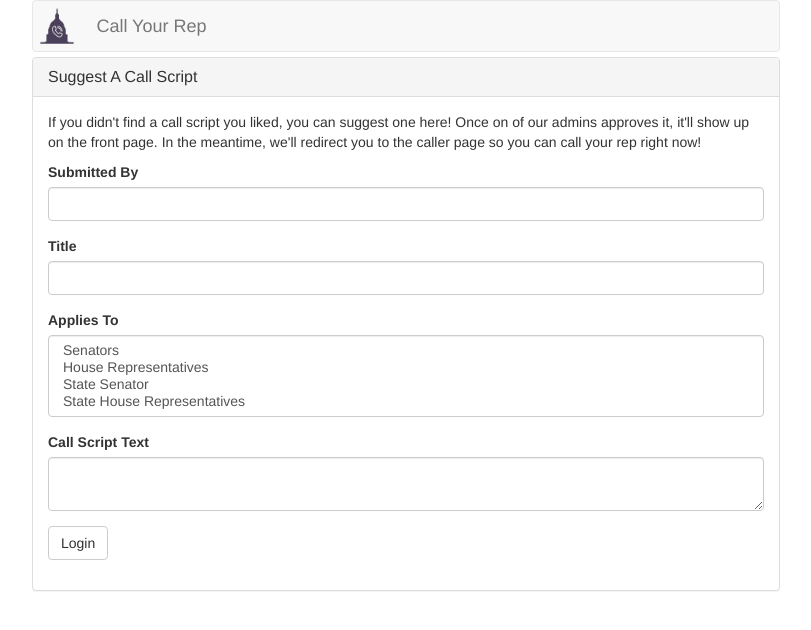
After one commit to jbreams/callyourrep, a Flask app: template callyourrep/templates/suggest.html in a window 1280 px wide. The commit adds this page. Shown: the top 630 px of the page, without its empty margins (234-1045 px from the left). Run offline with Flask 2, Linux system fonts and the light colour scheme; the template is opened without the code that fills it, so the values that code supplies are empty; parts of the project's set-up code (start-up, migrations or seed data) failed here and were passed over; some libraries are stand-ins or nearby versions.

Commit message:
Add suggestion page

```diff
--- a/callyourrep/templates/manage.html
+++ b/callyourrep/templates/manage.html
@@ -97,6 +97,8 @@
                   <select multiple="multiple" class="form-control" name="appliesTo">
                     <option value="sen">Senators</option>
                     <option value="rep">House Representatives</option>
+                    <option value="stateSen">State Senator</option>
+                    <option value="stateRep">State House Representatives</option>
                   </select>
                 </div>
                 <div class="form-group">
--- /dev/null
+++ b/callyourrep/templates/suggest.html
@@ -0,0 +1,156 @@
+<!DOCTYPE html>
+<html lang="en">
+  <head>
+    <meta charset="utf-8">
+    <meta http-equiv="X-UA-Compatible" content="IE=edge">
+    <meta name="viewport" content="width=device-width, initial-scale=1">
+    <link rel="shortcut icon" type="image/png" href="/static/favicon.png"/>
+    <!-- The above 3 meta tags *must* come first in the head; any other head content must come *after* these tags -->
+    <title>Call Your Rep!</title>
+
+    <!-- Bootstrap -->
+    <!-- Latest compiled and minified CSS -->
+    <link rel="stylesheet"
+        href="https://maxcdn.bootstrapcdn.com/bootstrap/3.3.7/css/bootstrap.min.css"
+        integrity="sha384-BVYiiSIFeK1dGmJRAkycuHAHRg32OmUcww7on3RYdg4Va+PmSTsz/K68vbdEjh4u"
+        crossorigin="anonymous">
+
+    <link rel="stylesheet" href="/static/main.css">
+
+    <!-- HTML5 shim and Respond.js for IE8 support of HTML5 elements and media queries -->
+    <!-- WARNING: Respond.js doesn't work if you view the page via file:// -->
+    <!--[if lt IE 9]>
+      <script src="https://oss.maxcdn.com/html5shiv/3.7.3/html5shiv.min.js"></script>
+      <script src="https://oss.maxcdn.com/respond/1.4.2/respond.min.js"></script>
+    <![endif]-->
+    <script
+        src="https://cdnjs.cloudflare.com/ajax/libs/handlebars.js/4.0.6/handlebars.min.js"></script>
+
+    <script src='https://www.google.com/recaptcha/api.js'></script>
+  </head>
+  <body>
+    <div class="content-wrapper cyr-grid cyr-col">
+      <div class="navbar navbar-default cyr-navbar cyr-row">
+        <div class="navbar-header">
+          <span class="navbar-brand">
+            <img src="/static/favicon.png">
+          </span>
+          <span class="navbar-brand navbar-collapse">
+            Call Your Rep
+          </span>
+        </div>
+        <span class="cyr-flex"></span>
+      </div>
+      <div class="cyr-col">
+        <div class="panel panel-default">
+          <div class="panel-heading">
+            <h3 class="panel-title">Suggest A Call Script</h3>
+          </div>
+          <div class="panel-body">
+            <p>If you didn't find a call script you liked, you can suggest one here! Once on of our
+            admins approves it, it'll show up on the front page. In the meantime, we'll redirect you
+            to the caller page so you can call your rep right now!</p>
+            <form action="#" id="suggestForm">
+                <div class="form-group">
+                  <label for="submittedBy">
+                    Submitted By
+                  </label>
+                  <input class="form-control" type="text" name="submittedBy">
+                </div>
+                <div class="form-group">
+                  <label for="title">Title</label>
+                  <input class="form-control" type="text" name="title">
+                </div>
+                <div class="form-group">
+                  <label for="appliesTo">
+                    Applies To
+                  </label>
+                  <select multiple="multiple" class="form-control" name="appliesTo">
+                    <option value="sen">Senators</option>
+                    <option value="rep">House Representatives</option>
+                    <option value="stateSen">State Senator</option>
+                    <option value="stateRep">State House Representatives</option>
+                  </select>
+                </div>
+                <div class="form-group">
+                  <label for="text">
+                    Call Script Text
+                  </label>
+                  <textarea class="form-control" name="text"></textarea>
+                </div>
+                <div class="form-group">
+                  <div class="g-recaptcha cyr-right" data-sitekey="%% googleRecaptchaKey %%"></div>
+                </div>
+                <div class="form-group">
+                  <button type="submit" class="btn btn-default" name="signup">Login</button>
+                </div>
+            </form>
+          </div>
+        </div>
+      </div>
+    </div>
+  </body>
+  <script id="alert-template" type="text/x-handlebars-template">
+    <div class="alert alert-{{type}} alert-dismissible fade in" role="alert">
+      <button type="button" class="close" data-dismiss="alert" aria-label="Close">
+          <span aria-hidden="true">&times;</span>
+      </button>
+          {{{content}}}
+    </div>
+  </script>
+  <!-- jQuery (necessary for Bootstrap's JavaScript plugins) -->
+  <script src="https://ajax.googleapis.com/ajax/libs/jquery/1.12.4/jquery.min.js"></script>
+  <!-- Include all compiled plugins (below), or include individual files as needed -->
+  <!-- Latest compiled and minified JavaScript -->
+  <script src="https://maxcdn.bootstrapcdn.com/bootstrap/3.3.7/js/bootstrap.min.js"
+      integrity="sha384-Tc5IQib027qvyjSMfHjOMaLkfuWVxZxUPnCJA7l2mCWNIpG9mGCD8wGNIcPD7Txa"
+      crossorigin="anonymous"></script>
+  <script>
+    var campaignId = "%% campaignId %%";
+    var phoneNumber = "%% phoneNumber %%";
+
+    var alertTemplate = Handlebars.compile($("#alert-template").html());
+    var showAlert = function(type, content, parentElem) {
+      var newAlert = $(alertTemplate({type: type, content: content}));
+      parentElem(newAlert);
+      return newAlert;
+    };
+
+    var suggestForm = $("#suggestForm");
+    suggestForm.submit(function(ev) {
+      ev.preventDefault();
+
+      var dict = {
+        'text': suggestForm.find('textarea[name="text"]').val(),
+        'appliesTo': suggestForm.find('select[name="appliesTo"]').val(),
+        'g-recaptcha-response': suggestForm.find('textarea[name="g-recaptcha-response"]').val(),
+        'title': suggestForm.find('input[name="title"]').val(),
+        'submittedBy': suggestForm.find('input[name="submittedBy"]').val(),
+        'campaign': campaignId,
+        'phoneNumber': phoneNumber,
+      };
+
+      $.ajax({
+        'url': '/api/suggestCallScript',
+        'method': 'POST',
+        'data': JSON.stringify(dict),
+        'contentType': "application/json; charset=utf-8",
+        'dataType': "json",
+      }).done(function(data) {
+        if (data['status'] != 'OK') {
+          showAlert('danger', data['error_message'], function(elem) { suggestForm.after(elem) });
+        }
+      });
+
+    });
+  </script>
+  <script>
+    (function(i,s,o,g,r,a,m){i['GoogleAnalyticsObject']=r;i[r]=i[r]||function(){
+    (i[r].q=i[r].q||[]).push(arguments)},i[r].l=1*new Date();a=s.createElement(o),
+    m=s.getElementsByTagName(o)[0];a.async=1;a.src=g;m.parentNode.insertBefore(a,m)
+    })(window,document,'script','https://www.google-analytics.com/analytics.js','ga');
+
+    ga('create', '%% googleAnalyticsKey %%', 'auto');
+    ga('send', 'pageview');
+  </script>
+</html>
--- a/requirements.txt
+++ b/requirements.txt
@@ -12,3 +12,4 @@ pyyaml
 requests
 stripe
 twilio
+python-postmark>=0.4.3
```
Also changed, not shown: callyourrep/__init__.py (+23 -2 lines), callyourrep/callscripts.py (+101 -12 lines).
